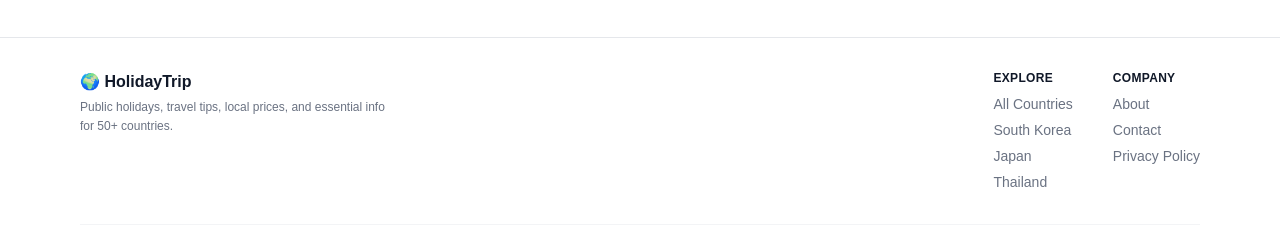
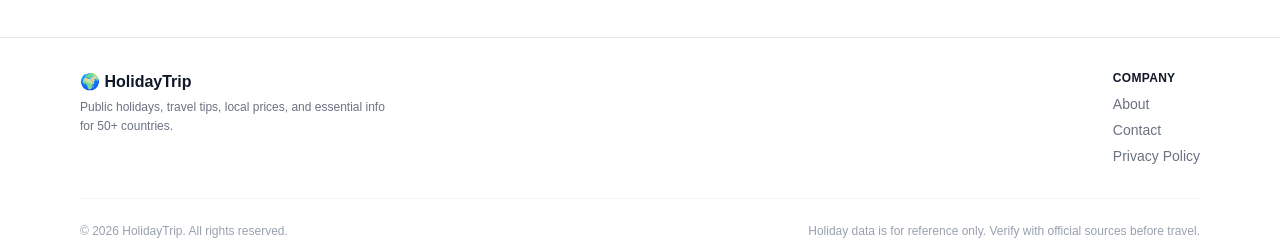
Before and after one commit to seansaiid-creator/holiday-trip, a Next.js app: page / in a window 1280 px wide. Shown: the part 2262-2504 px from the top of the page. Built offline with nearby package versions, Linux system fonts and the light colour scheme; no server answers; the database is empty.

Commit message:
feat(home): add country search + header/footer nav

```diff
--- a/app/layout.tsx
+++ b/app/layout.tsx
@@ -58,15 +58,6 @@ export default function RootLayout({
               </div>
               <div className="flex gap-10 text-sm">
                 <div>
-                  <div className="text-xs font-semibold text-gray-900 uppercase tracking-wide mb-2">Explore</div>
-                  <div className="flex flex-col gap-1.5">
-                    <Link href="/" className="text-gray-500 hover:text-gray-900 transition-colors">All Countries</Link>
-                    <Link href="/country/kr" className="text-gray-500 hover:text-gray-900 transition-colors">South Korea</Link>
-                    <Link href="/country/jp" className="text-gray-500 hover:text-gray-900 transition-colors">Japan</Link>
-                    <Link href="/country/th" className="text-gray-500 hover:text-gray-900 transition-colors">Thailand</Link>
-                  </div>
-                </div>
-                <div>
                   <div className="text-xs font-semibold text-gray-900 uppercase tracking-wide mb-2">Company</div>
                   <div className="flex flex-col gap-1.5">
                     <Link href="/about" className="text-gray-500 hover:text-gray-900 transition-colors">About</Link>
```
